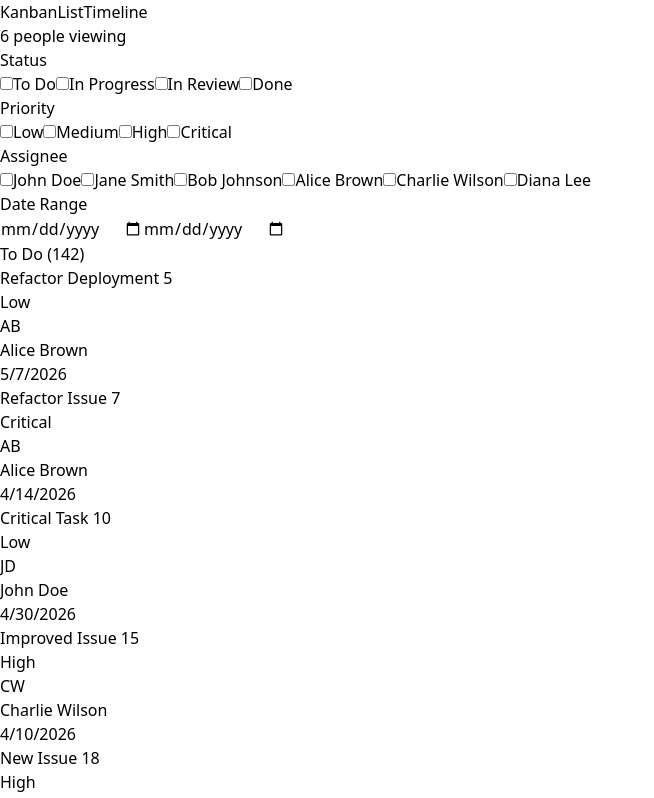
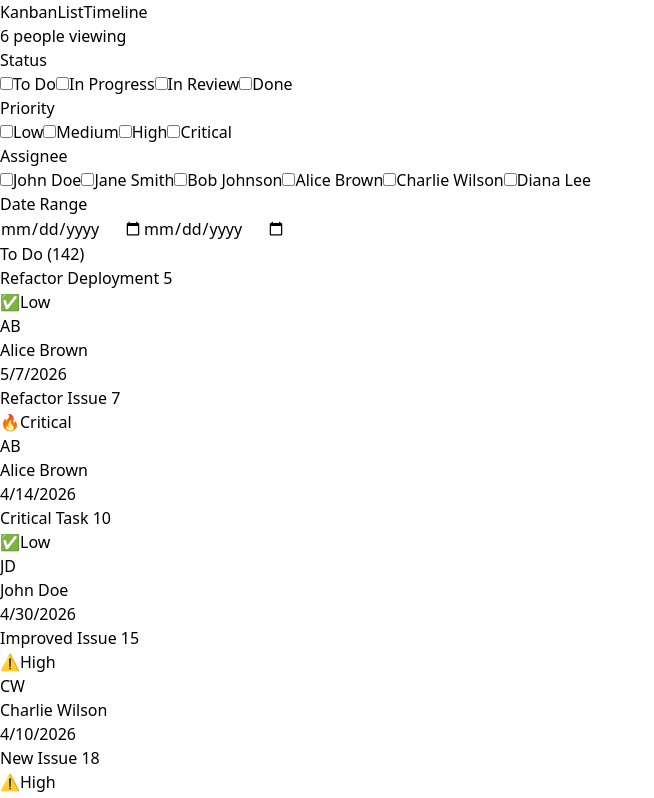
Before and after one commit to Ankit-kumar2764/TaskNova, a React (Vite) app: page / in a window 1280 px wide. Shown: the top 798 px of the page, without its empty margins (0-654 px from the left). Built offline with nearby package versions, Linux system fonts and the light colour scheme.

Commit message:
Add icons to PriorityBadge: ✅ Low, 🟡 Medium, ⚠️ High, 🔥 Critical

```diff
--- a/src/components/PriorityBadge.tsx
+++ b/src/components/PriorityBadge.tsx
@@ -1,4 +1,11 @@
 export const PriorityBadge = ({ priority }: { priority: string }) => {
+  const icons: Record<string, string> = {
+    Low: '✅',
+    Medium: '🟡',
+    High: '⚠️',
+    Critical: '🔥',
+  };
+
   const colors: Record<string, string> = {
     Low: 'bg-green-100 text-green-800',
     Medium: 'bg-yellow-100 text-yellow-800',
@@ -7,8 +14,9 @@ export const PriorityBadge = ({ priority }: { priority: string }) => {
   };
 
   return (
-    <span className={`px-2 py-1 rounded text-xs font-semibold ${colors[priority] ?? 'bg-gray-100 text-gray-800'}`}>
-      {priority}
+    <span className={`px-2 py-1 rounded text-xs font-semibold flex items-center gap-1 ${colors[priority as keyof typeof colors] || 'bg-gray-100 text-gray-800'}`}>
+      <span>{icons[priority as keyof typeof icons] || '❓'}</span>
+      <span>{priority}</span>
     </span>
   );
 };
```
